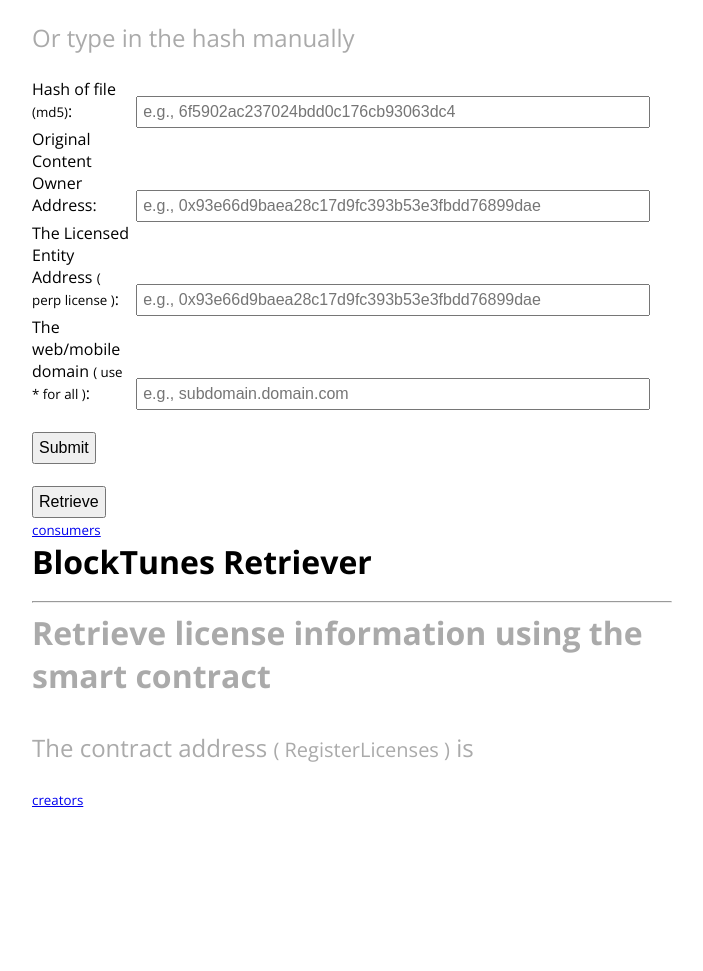
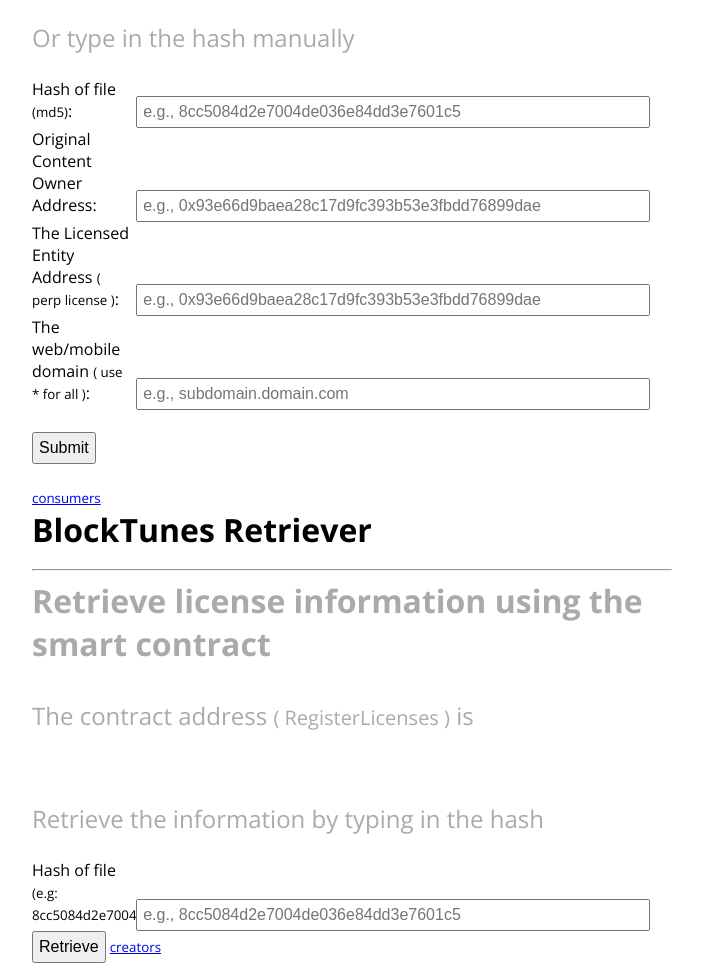
Before and after one commit to andysign/Blocktunes, a plain HTML site: page app/index.html in a window 1280 px wide. Shown: the part 671-1642 px from the top of the page, without its empty margins (288-991 px from the left). Before the commit the page ends 1489 px from the top, so only its background shows below. Drawn offline with nearby package versions, Linux system fonts and the light colour scheme; files that its build step writes are made by us from their sources; files whose address does not match are found by name.

Commit message:
Added retrive info

```diff
--- a/app/index.html
+++ b/app/index.html
@@ -38,7 +38,7 @@
 
     <h3> Or type in the hash manually </h3>
     <label for="content-hash">Hash of file <small>(md5)</small>:</label>
-    <input type="text" id="content-hash" placeholder="e.g., 6f5902ac237024bdd0c176cb93063dc4"></input>
+    <input type="text" id="content-hash" placeholder="e.g., 8cc5084d2e7004de036e84dd3e7601c5"></input>
 
     <br>
 
@@ -66,10 +66,6 @@
 
     <br>
 
-    <button id="send" onclick="retrieveLicenses()">Retrieve</button>
-
-    <br>
-
     <small><a href="#consumers" target="_blank">consumers</a></small>
 
   </div>
@@ -82,6 +78,17 @@
     <h2>Retrieve license information using the smart contract</h2>
     <h3>The contract address <small>( RegisterLicenses )</small> is <span class="black"><span id="contract-address-2"></span></span></h3>
 
+    <br>
+
+    <h3>Retrieve the information by typing in the hash </h3>
+    <label for="content-hash-search">Hash of file <small>(e.g: 8cc5084d2e7004de036e84dd3e7601c5)</small>:</label>
+    <input type="text" id="content-hash-search" placeholder="e.g., 8cc5084d2e7004de036e84dd3e7601c5"></input>
+
+    <br>
+
+    <button id="send" onclick="retrieveLicenses()">Retrieve</button>
+
+    <code id="output"></code>
 
     <small><a href="#creators" target="_blank">creators</a></small>
   </div>
```
